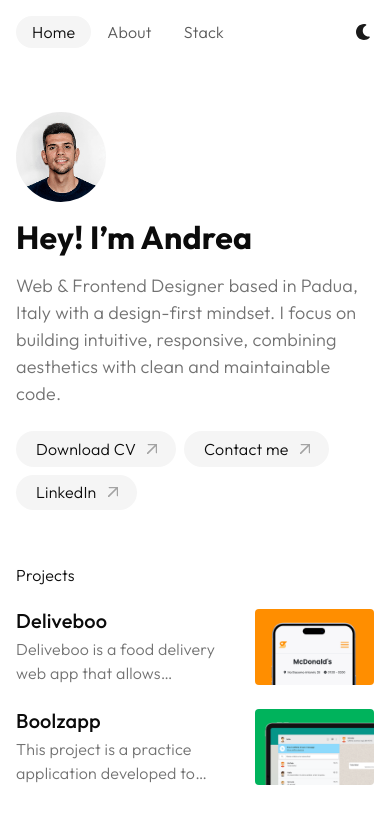
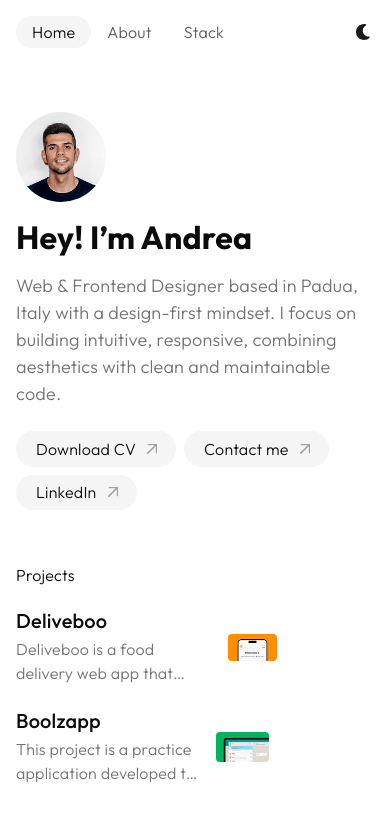
Before and after one commit to andrea-salvalaggio/portfolio, a Nuxt app: page / in a window 390 px wide. Shown: the top 824 px of the page. Built offline with nearby package versions, Linux system fonts and the light colour scheme.

Commit message:
feat: restructure ProjectCard component layout and enhance image hover effects

```diff
--- a/app/components/ui/ProjectCard.vue
+++ b/app/components/ui/ProjectCard.vue
@@ -1,7 +1,9 @@
 <template>
     <a :href="project.url" class="card-link text-decoration-none" :aria-label="`View ${project.title}`">
         <div class="card flex-row-reverse align-items-center flex-sm-column h-100 bg-transparent border-0 pb-4 pb-sm-0">
-            <img :src="project.image" :alt="project.title" class="card-image rounded-1 col-4 col-sm-12 lazyload" />
+            <div class="card-image">
+                <img :src="project.image" :alt="project.title" class="rounded-1 col-4 col-sm-12 lazyload" />
+            </div>
             <div class="card-body d-flex flex-column p-0 mt-sm-3 pe-3 pe-sm-0">
                 <div class="h5 card-title fw-medium mb-1 mb-sm-2">{{ project.title }}</div>
                 <p class="card-text line-clamp-2 line-clamp-sm-3 fw-light">{{ project.description }}</p>
@@ -22,12 +24,27 @@ defineProps({
 <style scoped lang="scss">
 @use '@/assets/scss/variables' as *;
 
-.card-image {
-    height: fit-content;
+.card {
+    .card-image {
+        overflow: clip;
 
-    @media (max-width: 576px) {
-        height: 100%;
-        object-fit: cover;
+        img {
+            height: fit-content;
+            transition: transform 0.5s cubic-bezier(0.25, 1, 0.5, 1);
+
+            @media (max-width: 576px) {
+                height: 100%;
+                object-fit: cover;
+            }
+        }
+    }
+
+    &:hover {
+        .card-image {
+            img {
+                transform: scale(1.08);
+            }
+        }
     }
 }
 
```
